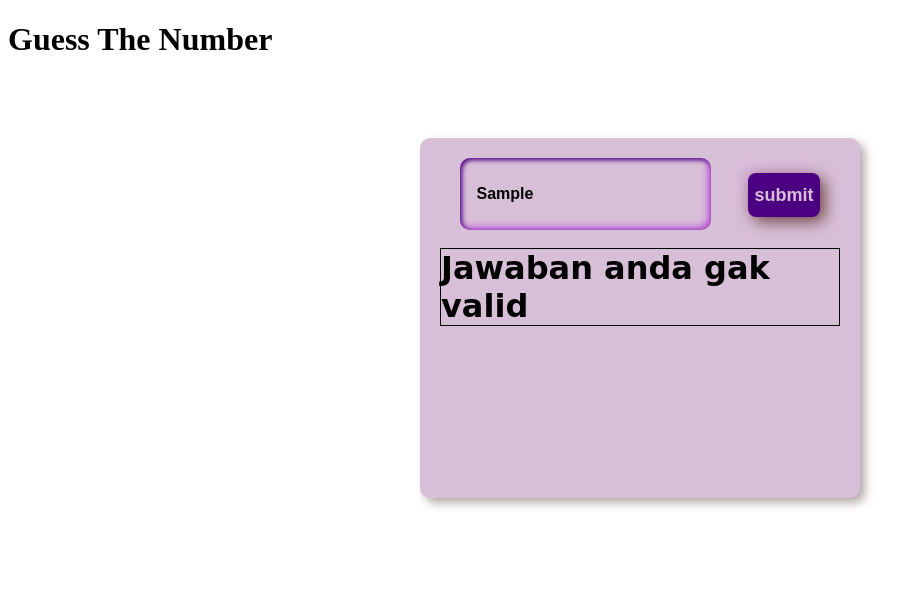
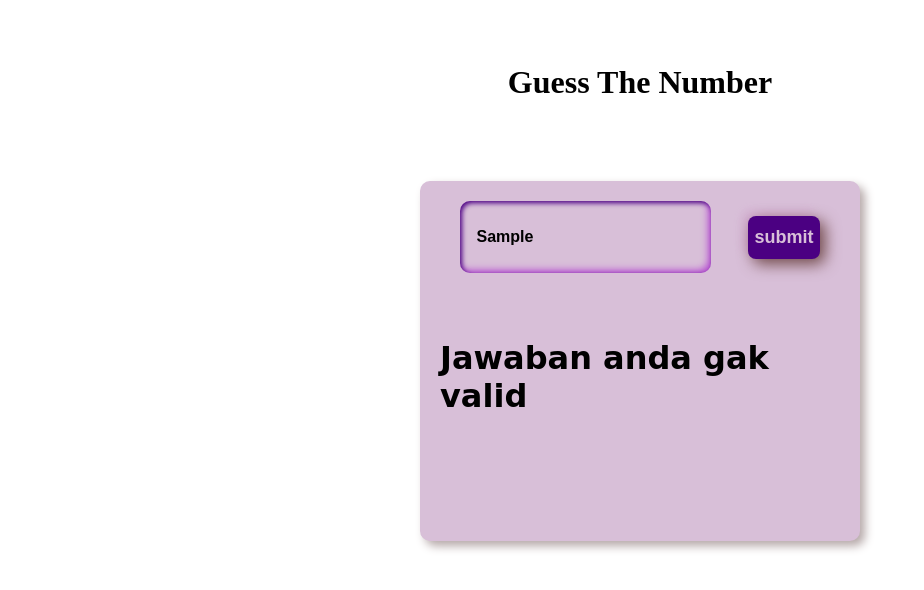
Before and after one commit to Abdullah-Sholum/GuesNumber, a plain HTML site: page index.html in a window 1280 px wide. Both pictures are taken after typing "Sample" into the empty fields and a click on the button "submit". Shown: the whole page, without its empty margins (0-924 px from the left). Drawn offline with Linux system fonts and the light colour scheme.

Commit message:
edit css

```diff
--- a/style.css
+++ b/style.css
@@ -1,3 +1,10 @@
+h1 {
+    display: flex;
+    justify-content: center;
+    /* border: 1px solid; */
+    margin-top: 2em;
+}
+
 .container {
     /* border: 1px solid; */
     width: 25em;
@@ -12,8 +19,9 @@
     -5px -5px 10px #ffffff;
 }
 .jawaban {
-    border: 1px solid;
+    /* border: 1px solid; */
     display: flex;
+    margin-top: 1.5em;
     justify-content: center;
     font-size: 2em;
     font-weight: 900;
```
Also changed, not shown: script.js (line endings or trailing spaces).
